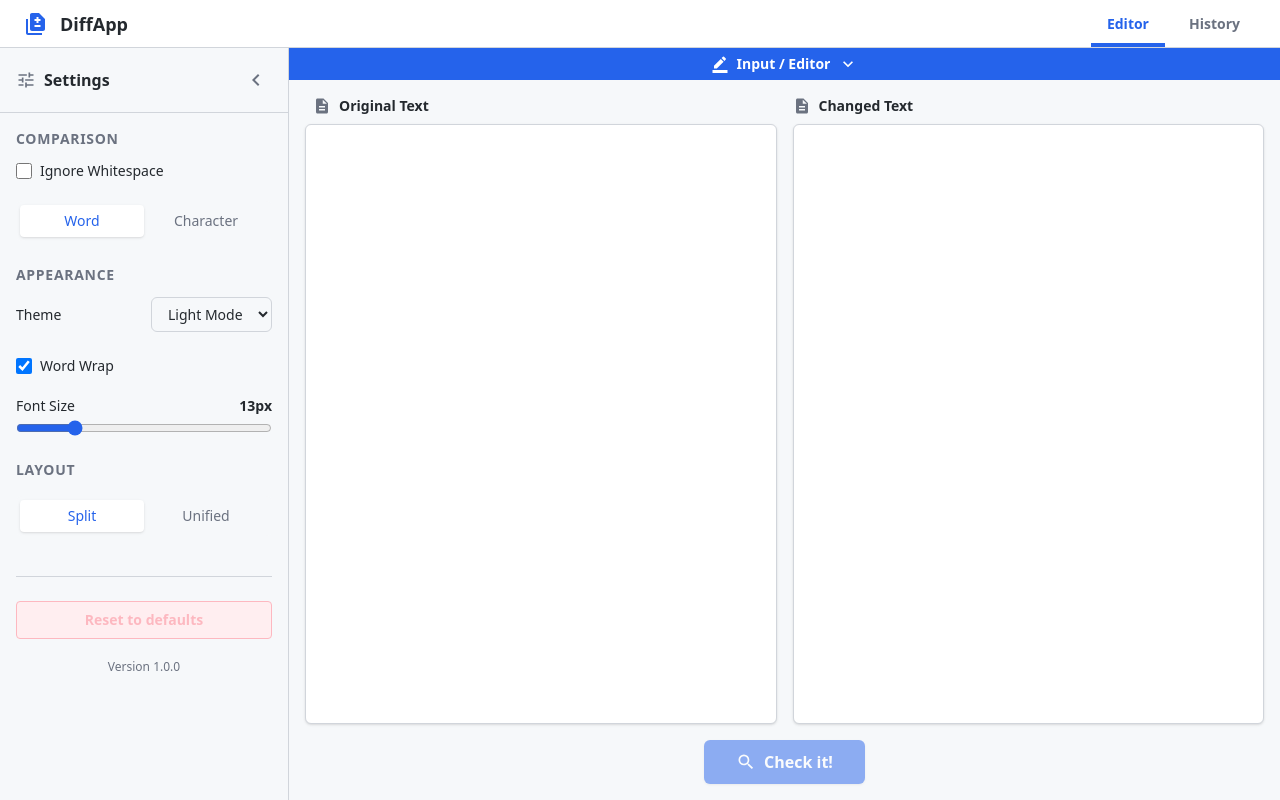
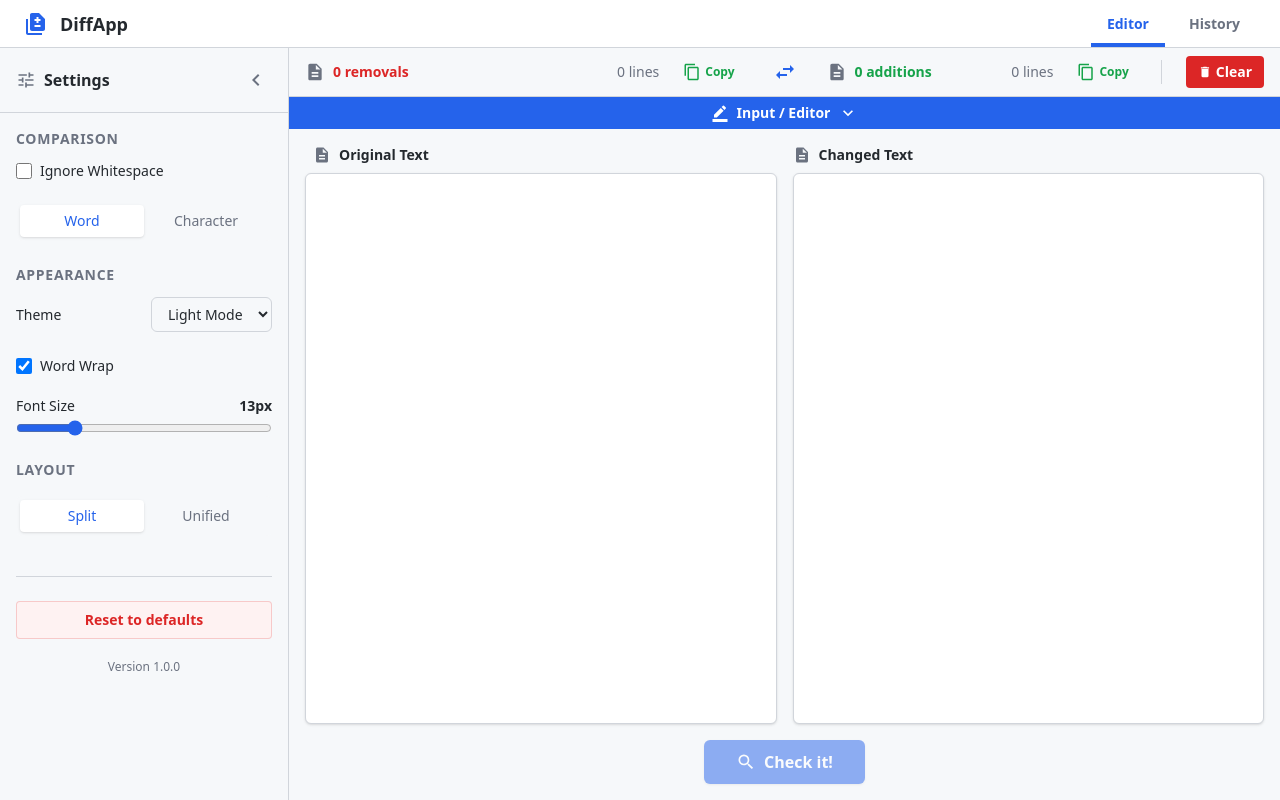
Before and after one commit to gabrielfordevelopment/diffapp-web, a Next.js app: page / in a window 1280 px wide. Built offline with nearby package versions, Linux system fonts and the light colour scheme.

Commit message:
Adjustments for Light theme

```diff
--- a/components/ComparisonView.tsx
+++ b/components/ComparisonView.tsx
@@ -18,7 +18,7 @@ interface UnifiedLineData {
 }
 
 export function ComparisonView() {
-  const { comparisonResult, leftText, rightText, swapTexts, clearContent, selectBlock, mergeBlock, compare } = useEditorStore();
+  const { comparisonResult, leftText, rightText, swapTexts, clearContent, selectBlock, mergeBlock, compare, isInputExpanded } = useEditorStore();
   const { settings } = useSettingsStore();
 
   const leftScrollRef = useRef<HTMLDivElement>(null);
@@ -45,6 +45,7 @@ export function ComparisonView() {
   const rightLineCount = useMemo(() => rightText ? rightText.split(/\r?\n/).length : 0, [ rightText ]);
 
   const handleCopy = (text: string, side: "left" | "right") => {
+    if (!text) return;
     navigator.clipboard.writeText(text).catch(() => {});
     setCopiedSide(side);
     setTimeout(() => {
@@ -97,28 +98,27 @@ export function ComparisonView() {
     }, 50);
   };
 
-  if (!comparisonResult || comparisonResult.blocks.length === 0) {
-    return null;
-  }
+  const hasResult = comparisonResult && comparisonResult.blocks.length > 0;
+  const hideBody = !hasResult && isInputExpanded;
 
   const wordWrapClass = settings.isWordWrapEnabled ? "break-all whitespace-pre-wrap" : "whitespace-pre";
   const containerWidthClass = settings.isWordWrapEnabled ? "w-full" : "min-w-max";
 
   return (
-    <div className="flex h-full w-full flex-col bg-bg-primary relative">
+    <div className={clsx("flex w-full flex-col bg-bg-primary relative", !hideBody && "h-full")}>
       <div className="flex items-center justify-between border-b border-border-default bg-bg-secondary px-4 py-1.5 shrink-0 z-20">
         <div className="flex flex-1 items-center justify-between">
           <div className="flex items-center gap-2">
             <MdDescription className="text-xl text-text-secondary" />
-            <span className="font-bold text-diff-removed-fg text-sm">{stats.removals} removals</span>
+            <span className="font-bold text-danger text-sm">{stats.removals} removals</span>
           </div>
 
           <div className="flex items-center gap-4">
             <span className="text-sm text-text-secondary">{leftLineCount} lines</span>
             <button
               onClick={() => handleCopy(leftText, "left")}
-              disabled={copiedSide === "left"}
-              className="flex items-center gap-1 text-accent-primary hover:bg-hover-overlay px-2 py-1.5 rounded disabled:text-diff-added-fg disabled:hover:bg-transparent disabled:cursor-not-allowed transition-all"
+              disabled={copiedSide === "left" || !leftText}
+              className="flex items-center gap-1 text-accent-primary hover:bg-hover-overlay px-2 py-1.5 rounded disabled:text-success disabled:hover:bg-transparent disabled:cursor-not-allowed transition-all"
               title="Copy Original Text"
             >
               {copiedSide === "left" ? (
@@ -143,14 +143,14 @@ export function ComparisonView() {
         <div className="flex flex-1 items-center justify-between">
           <div className="flex items-center gap-2">
             <MdDescription className="text-xl text-text-secondary" />
-            <span className="font-bold text-diff-added-fg text-sm">{stats.additions} additions</span>
+            <span className="font-bold text-success text-sm">{stats.additions} additions</span>
           </div>
           <div className="flex items-center gap-4">
             <span className="text-sm text-text-secondary">{rightLineCount} lines</span>
             <button
               onClick={() => handleCopy(rightText, "right")}
-              disabled={copiedSide === "right"}
-              className="flex items-center gap-1 text-accent-primary hover:bg-hover-overlay px-2 py-1.5 rounded disabled:text-diff-added-fg disabled:hover:bg-transparent disabled:cursor-not-allowed transition-all"
+              disabled={copiedSide === "right" || !rightText}
+              className="flex items-center gap-1 text-accent-primary hover:bg-hover-overlay px-2 py-1.5 rounded disabled:text-success disabled:hover:bg-transparent disabled:cursor-not-allowed transition-all"
               title="Copy Modified Text"
             >
               {copiedSide === "right" ? (
@@ -166,7 +166,7 @@ export function ComparisonView() {
               )}
             </button>
             <div className="w-px h-6 bg-border-default mx-2" />
-            <button onClick={clearContent} className="flex items-center gap-1 bg-diff-removed-fg text-white px-3 py-1.5 rounded text-sm font-semibold hover:opacity-80">
+            <button onClick={clearContent} className="flex items-center gap-1 bg-danger text-white px-3 py-1.5 rounded text-sm font-semibold hover:bg-danger-hover transition-colors">
               <MdDelete />
               Clear
             </button>
@@ -174,8 +174,13 @@ export function ComparisonView() {
         </div>
       </div>
 
+      {!hideBody && (
         <div className="flex flex-1 overflow-hidden relative" style={{ fontSize: `${settings.fontSize}px` }}>
-        {settings.viewMode === ViewMode.Split ? (
+          {!hasResult ? (
+            <div className="flex h-full w-full items-center justify-center">
+              <p className="text-text-secondary">No comparison generated yet.</p>
+            </div>
+          ) : settings.viewMode === ViewMode.Split ? (
             settings.isWordWrapEnabled ? (
               <div className="flex-1 overflow-y-auto overflow-x-hidden custom-scrollbar pr-8" ref={unifiedScrollRef}>
                 <div className="flex flex-col min-w-full h-max pb-8 w-full">
@@ -233,7 +238,7 @@ export function ComparisonView() {
                             <div className="flex items-center gap-4 flex-1 justify-end pr-4 border-r border-transparent">
                               <button
                                 onClick={(e) => { e.stopPropagation(); mergeBlock(block, MergeDirection.LeftToRight, settings); }}
-                              className="flex items-center gap-2 rounded bg-diff-removed-fg px-4 py-1.5 text-sm font-semibold text-white hover:opacity-80 transition-colors"
+                                className="flex items-center gap-2 rounded bg-danger px-4 py-1.5 text-sm font-semibold text-white hover:bg-danger-hover transition-colors"
                               >
                                 <span>Merge</span>
                                 <MdEast />
@@ -248,7 +253,7 @@ export function ComparisonView() {
                             <div className="flex items-center gap-4 flex-1 justify-start pl-4">
                               <button
                                 onClick={(e) => { e.stopPropagation(); mergeBlock(block, MergeDirection.RightToLeft, settings); }}
-                              className="flex items-center gap-2 rounded bg-diff-added-fg px-4 py-1.5 text-sm font-semibold text-text-primary hover:opacity-80 transition-colors"
+                                className="flex items-center gap-2 rounded bg-success px-4 py-1.5 text-sm font-semibold text-white hover:bg-success-hover transition-colors"
                               >
                                 <MdWest />
                                 <span>Merge</span>
@@ -302,7 +307,7 @@ export function ComparisonView() {
                               <div className="sticky right-0 flex items-center justify-end gap-4 px-4 h-full">
                                 <button
                                   onClick={(e) => { e.stopPropagation(); mergeBlock(block, MergeDirection.LeftToRight, settings); }}
-                                className="flex items-center gap-2 rounded bg-diff-removed-fg px-4 py-1.5 text-sm font-semibold text-white hover:opacity-80 transition-colors"
+                                  className="flex items-center gap-2 rounded bg-danger px-4 py-1.5 text-sm font-semibold text-white hover:bg-danger-hover transition-colors"
                                 >
                                   <span>Merge</span>
                                   <MdEast />
@@ -361,7 +366,7 @@ export function ComparisonView() {
                               <div className="sticky left-0 flex items-center justify-start px-4 h-full">
                                 <button
                                   onClick={(e) => { e.stopPropagation(); mergeBlock(block, MergeDirection.RightToLeft, settings); }}
-                                className="flex items-center gap-2 rounded bg-diff-added-fg px-4 py-1.5 text-sm font-semibold text-text-primary hover:opacity-80 transition-colors"
+                                  className="flex items-center gap-2 rounded bg-success px-4 py-1.5 text-sm font-semibold text-white hover:bg-success-hover transition-colors"
                                 >
                                   <MdWest />
                                   <span>Merge</span>
@@ -480,7 +485,7 @@ export function ComparisonView() {
                           <div className="sticky left-1/2 -translate-x-1/2 flex items-center justify-center gap-4 px-4 h-full w-max">
                             <button
                               onClick={(e) => { e.stopPropagation(); mergeBlock(block, MergeDirection.LeftToRight, settings); }}
-                            className="flex items-center gap-2 rounded bg-diff-removed-fg px-4 py-1.5 text-sm font-semibold text-white hover:opacity-80 transition-colors"
+                              className="flex items-center gap-2 rounded bg-danger px-4 py-1.5 text-sm font-semibold text-white hover:bg-danger-hover transition-colors"
                             >
                               <span>Merge</span>
                               <MdEast />
@@ -493,7 +498,7 @@ export function ComparisonView() {
                             </button>
                             <button
                               onClick={(e) => { e.stopPropagation(); mergeBlock(block, MergeDirection.RightToLeft, settings); }}
-                            className="flex items-center gap-2 rounded bg-diff-added-fg px-4 py-1.5 text-sm font-semibold text-text-primary hover:opacity-80 transition-colors"
+                              className="flex items-center gap-2 rounded bg-success px-4 py-1.5 text-sm font-semibold text-white hover:bg-success-hover transition-colors"
                             >
                               <MdWest />
                               <span>Merge</span>
@@ -508,6 +513,7 @@ export function ComparisonView() {
             </div>
           )}
 
+          {hasResult && (
             <div className="absolute right-2 top-0 h-full z-30 pointer-events-none">
               <div className="pointer-events-auto h-full">
                 <DiffMinimap
@@ -517,7 +523,9 @@ export function ComparisonView() {
                 />
               </div>
             </div>
+          )}
         </div>
+      )}
     </div>
   );
 }
--- a/components/EditorView.tsx
+++ b/components/EditorView.tsx
@@ -11,6 +11,8 @@ import clsx from "clsx";
 export function EditorView() {
   const { isInputExpanded, toggleInputPanel, comparisonResult } = useEditorStore();
   const { settings, updateSettings } = useSettingsStore();
+
+  const hasResult = comparisonResult && comparisonResult.blocks.length > 0;
 
   return (
     <div className="flex h-full w-full overflow-hidden bg-bg-primary">
@@ -48,19 +50,11 @@ export function EditorView() {
       <div className="flex flex-1 flex-col overflow-hidden">
         <div
           className={clsx(
-            "overflow-hidden bg-bg-primary relative",
-            (comparisonResult || !isInputExpanded) ? "flex-1" : "hidden"
+            "flex flex-col bg-bg-primary relative",
+            (hasResult || !isInputExpanded) ? "flex-1 overflow-hidden" : "shrink-0"
           )}
         >
-          {comparisonResult ? (
-            <ComparisonView />
-          ) : (
-            !isInputExpanded && (
-              <div className="flex h-full w-full items-center justify-center">
-                <p className="text-text-secondary">No comparison generated yet.</p>
-              </div>
-            )
-          )}
+          <ComparisonView />
         </div>
 
         <button
@@ -76,7 +70,7 @@ export function EditorView() {
           <div
             className={clsx(
               "shrink-0 border-border-default flex flex-col",
-              comparisonResult ? "h-1/2 min-h-[300px] border-t" : "flex-1"
+              hasResult ? "h-1/2 min-h-[300px] border-t" : "flex-1"
             )}
           >
             <InputView />
--- a/components/SettingsView.tsx
+++ b/components/SettingsView.tsx
@@ -102,7 +102,7 @@ export function SettingsView() {
       <div className="flex flex-col gap-3 mt-4 border-t border-border-default pt-6">
         <button
           onClick={resetToDefaults}
-          className="w-full py-2 bg-diff-removed-bg text-diff-removed-fg hover:opacity-80 rounded text-sm font-semibold transition-colors border border-diff-removed-fg"
+          className="w-full py-2 bg-danger-bg text-danger hover:brightness-95 rounded text-sm font-semibold transition-all border border-danger/20"
         >
           Reset to defaults
         </button>
```
Also changed, not shown: app/globals.css (+21 -0 lines), components/HistoryView.tsx (+4 -4 lines). Lines whose indentation alone changed are shown as unchanged.
